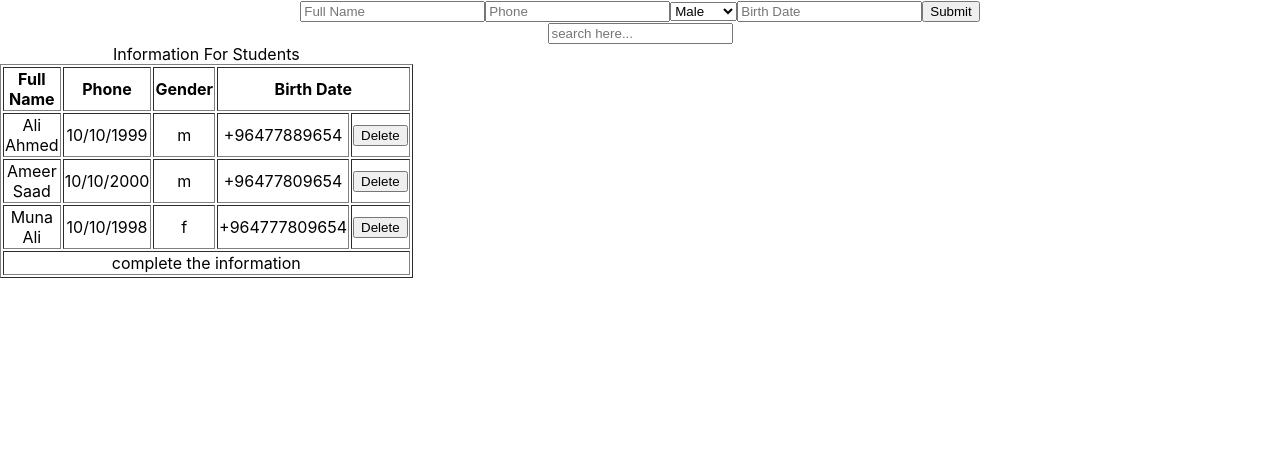
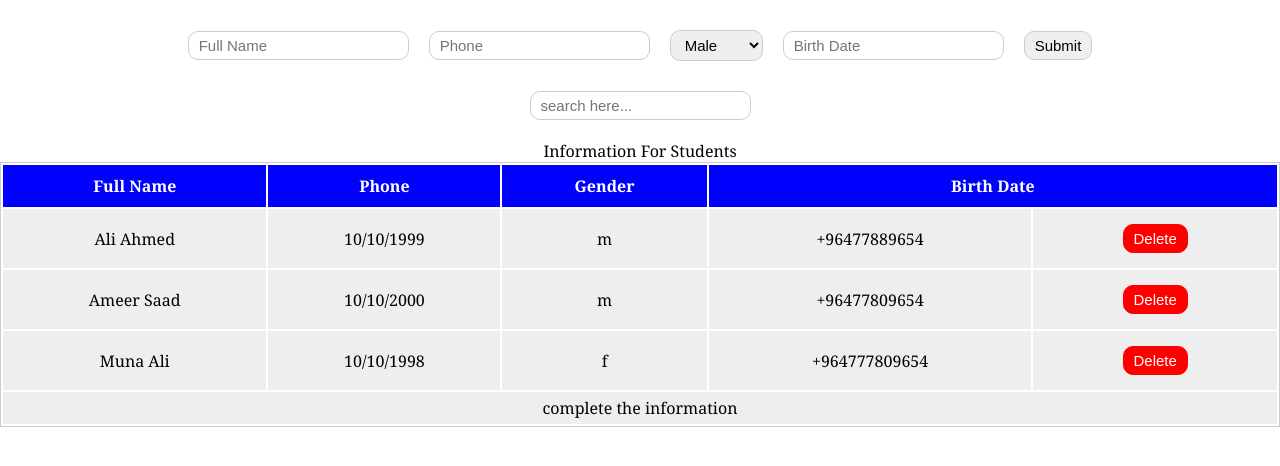
Before and after one commit to computiq-training/dig-week4-task, a React (Create React App) app: page / in a window 1280 px wide. Shown: the top 466 px of the page. Built offline with nearby package versions, Linux system fonts and the light colour scheme.

Commit message:
add style

```diff
--- a/src/App.css
+++ b/src/App.css
@@ -1,38 +1,43 @@
 .App {
-  text-align: center;
+text-align: center;
+font-family:Georgia, 'Times New Roman', Times, serif;
 }
 
-.App-logo {
-  height: 40vmin;
-  pointer-events: none;
+.form {
+  padding: 10px;
 }
-
-@media (prefers-reduced-motion: no-preference) {
-  .App-logo {
-    animation: App-logo-spin infinite 20s linear;
-  }
+.form input,select {
+  font-size:15px;
+  padding: 5px 10px ;
+  margin: 10px;
+  outline: none;
+  border-radius: 10px;
+  border:1px solid #ccc;
 }
-
-.App-header {
-  background-color: #282c34;
-  min-height: 100vh;
-  display: flex;
-  flex-direction: column;
-  align-items: center;
-  justify-content: center;
-  font-size: calc(10px + 2vmin);
+.form input[type="submit"],button:hover{
+  cursor: pointer;
+}
+button{
+  font-size:15px;
+  padding: 5px 10px ;
+  margin: 10px;
+  outline: none;
+  border-radius: 10px;
+  border:red solid 1px;
+  background-color: red;
   color: white;
 }
 
-.App-link {
-  color: #61dafb;
+table {
+  width: 100%;
+  border:1px solid #ccc;
 }
-
-@keyframes App-logo-spin {
-  from {
-    transform: rotate(0deg);
-  }
-  to {
-    transform: rotate(360deg);
-  }
+table td {
+  padding: 5px;
+  background-color: #EEE;
 }
+table thead th{
+  padding: 10px;
+  color: white;
+  background-color : blue
+}
--- a/src/Patients.js
+++ b/src/Patients.js
@@ -97,7 +97,8 @@ const Patients =  (props)=>{
 }
     return (
         <div>
-            <form onSubmit={submit}>
+        <div className="form">
+            <form className ='form' onSubmit={submit}>
             <input value={fullName} onChange={changeFullName} placeholder="Full Name" />
             <input value={phone} onChange={changePhone} placeholder="Phone" />
             <select value={gender} onChange={changeGender} >
@@ -108,7 +109,9 @@ const Patients =  (props)=>{
             <input type="submit"/>
             </form>
             <input type="search" id="search-box" placeholder="search here... " autocomplete="on" onChange= {searchFromTable}/>
-            <table border="1" width="30%" >
+            </div>
+            <div className="table">
+            <table >
                 <caption>Information For Students</caption>
                             <thead>
                                 <tr>
@@ -154,6 +157,7 @@ const Patients =  (props)=>{
                                 </tr>
                             </tfoot>
                     </table>
+                    </div>
         </div>
     )
 }
```
